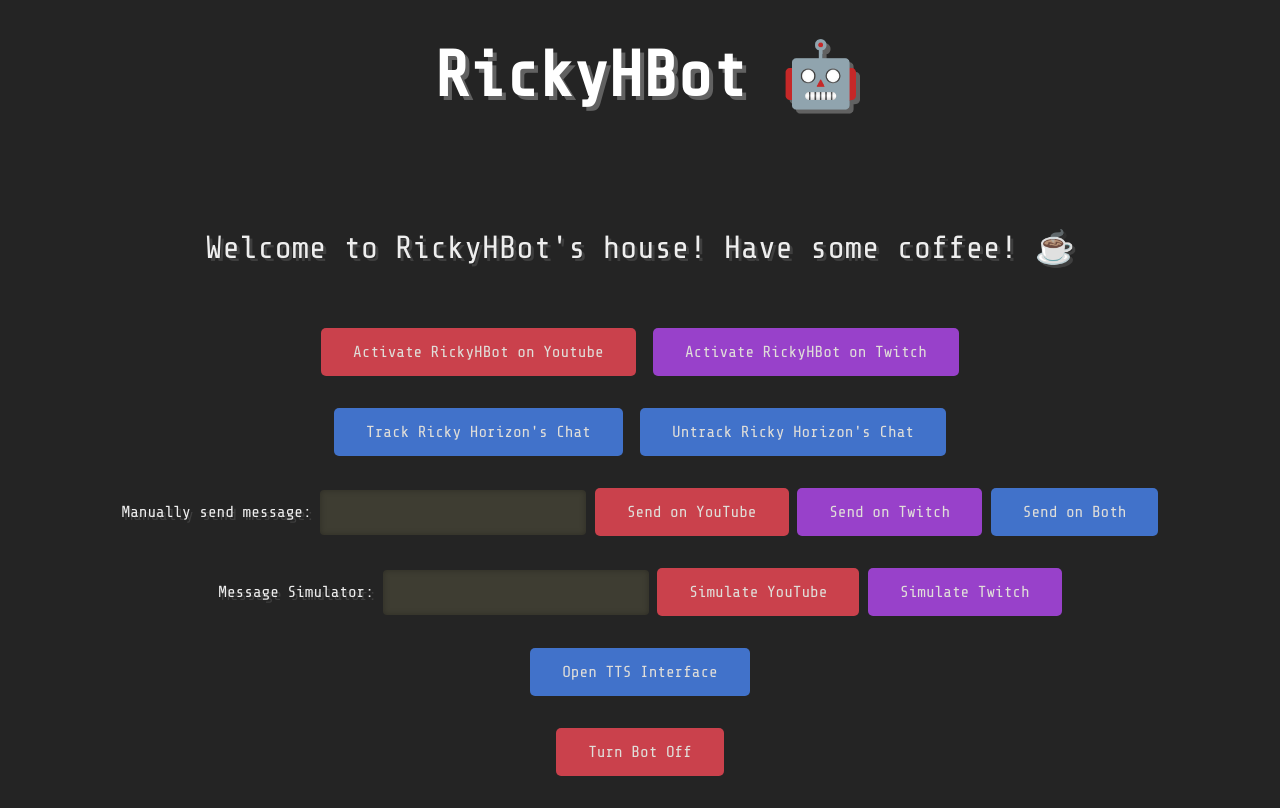
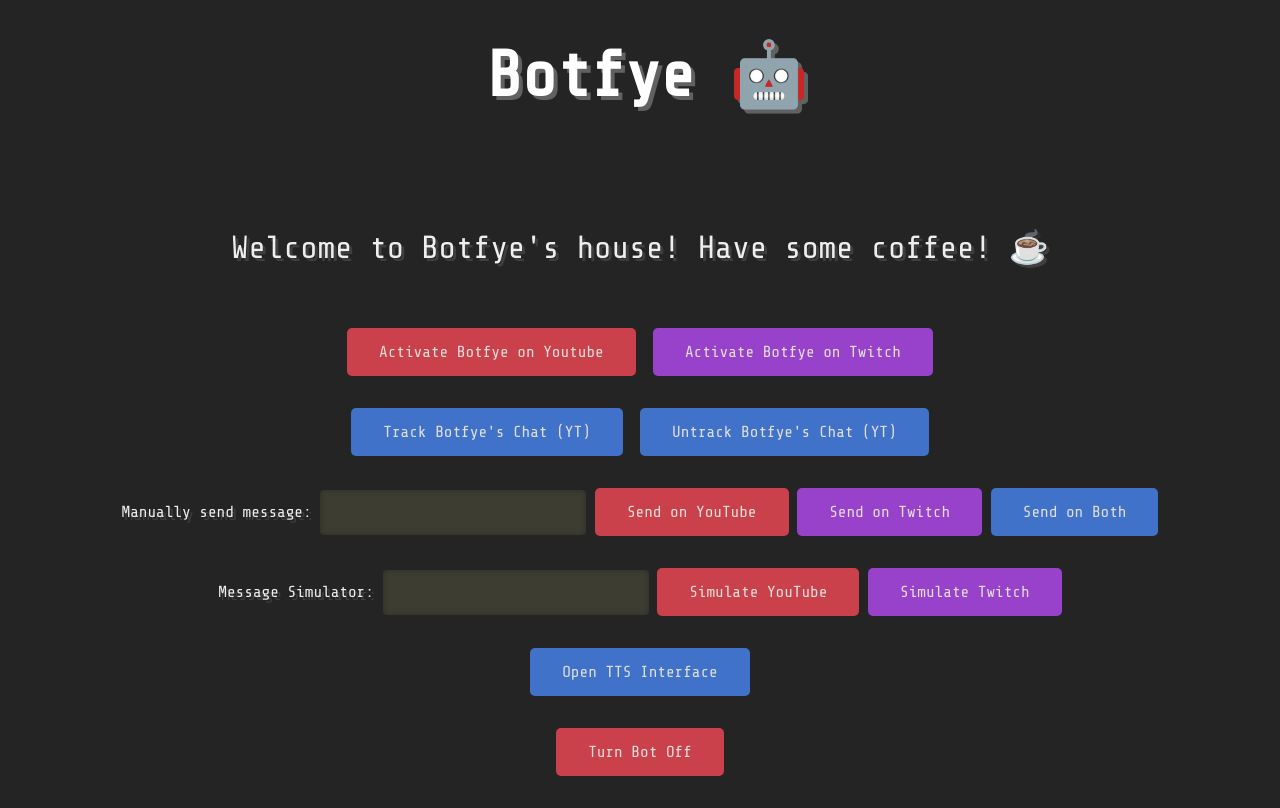
Before and after one commit to roserha/chatbot, a website: page webpages/index.html in a window 1280 px wide. Drawn offline with nearby package versions, Linux system fonts and the light colour scheme; no server answers.

Commit message:
finalized renaming

```diff
--- a/webpages/index.html
+++ b/webpages/index.html
@@ -1,7 +1,7 @@
 <!DOCTYPE html>
 <html>
     <head>
-        <title>RickyHBot 🤖 - yt edition</title>
+        <title>Botfye 🤖 - yt edition</title>
     </head>
     <link href="https://fonts.googleapis.com/css?family=Share%20Tech%20Mono" rel="stylesheet">
     <style>
@@ -107,12 +107,12 @@
         }
     </style>
     <body>
-        <h1 class="title"><a href="/" style="text-decoration: none; color:white;">RickyHBot 🤖</a></h1>
+        <h1 class="title"><a href="/" style="text-decoration: none; color:white;">Botfye 🤖</a></h1>
         <div style="font-size: 200%; width: 100%; position: absolute; line-height: 100%; left:0; top:25vh; text-shadow: 3px 3px 0px #ffffff1f;">
-            <p>Welcome to RickyHBot's house! Have some coffee! ☕</p> <br>
+            <p>Welcome to Botfye's house! Have some coffee! ☕</p> <br>
             <!-- <a href="/authorize"> -->
-                <button onclick="location.href='/authorize'" class="fancybuttonYT" id="logbtnyt"> Activate RickyHBot on Youtube </button>
-                <button onclick="location.href='/twitch-activate'" class="fancybuttonTW" id="logbtntw"> Activate RickyHBot on Twitch </button>
+                <button onclick="location.href='/authorize'" class="fancybuttonYT" id="logbtnyt"> Activate Botfye on Youtube </button>
+                <button onclick="location.href='/twitch-activate'" class="fancybuttonTW" id="logbtntw"> Activate Botfye on Twitch </button>
             <!-- </a> <br> --> <br> <br>
             <!-- <a href="/find-active-chat">
                 <button> Get Ricky Horizon's Active Chat </button>
@@ -121,10 +121,10 @@
                 <button> Authorize <b> rickyhbot </b> </button>
             </a> <br> -->
             <!-- <a href="/track-chat"> -->
-                <button onclick="location.href='/track-chat'" class="fancybutton"> Track Ricky Horizon's Chat </button>
+                <button onclick="location.href='/track-chat'" class="fancybutton"> Track Botfye's Chat (YT)</button>
             <!-- </a> -->
             <!-- <a href="/untrack-chat"> -->
-                <button onclick="location.href='/untrack-chat'" class="fancybutton"> Untrack Ricky Horizon's Chat </button>
+                <button onclick="location.href='/untrack-chat'" class="fancybutton"> Untrack Botfye's Chat (YT)</button>
                 <!-- </a> <br> --> <br> <br>
                 <form method="POST" action="/send-message" style="font-size: 50%">
                     Manually send message: <input type="text" name="message" class="fancyeditbox" />
```
